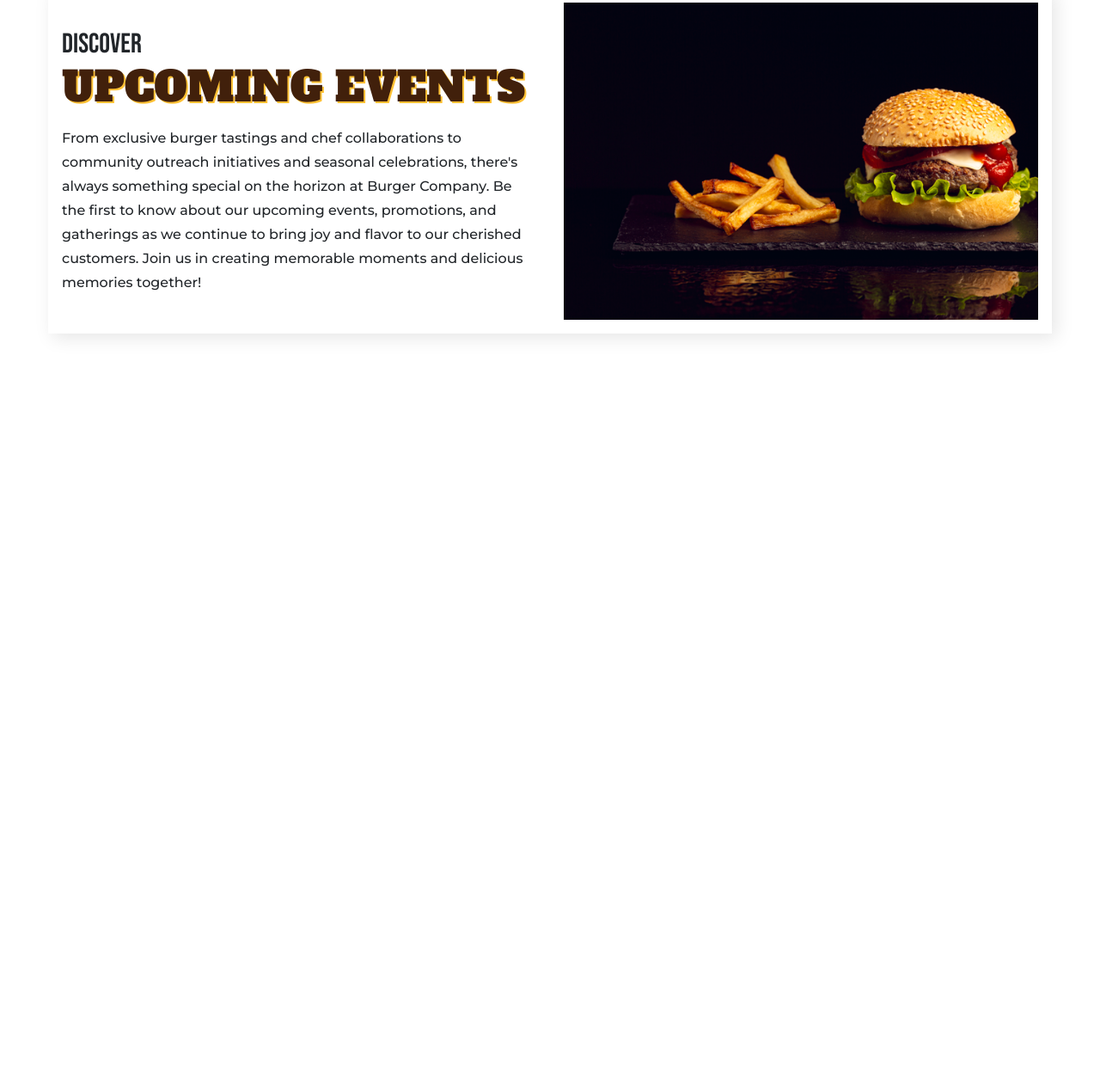
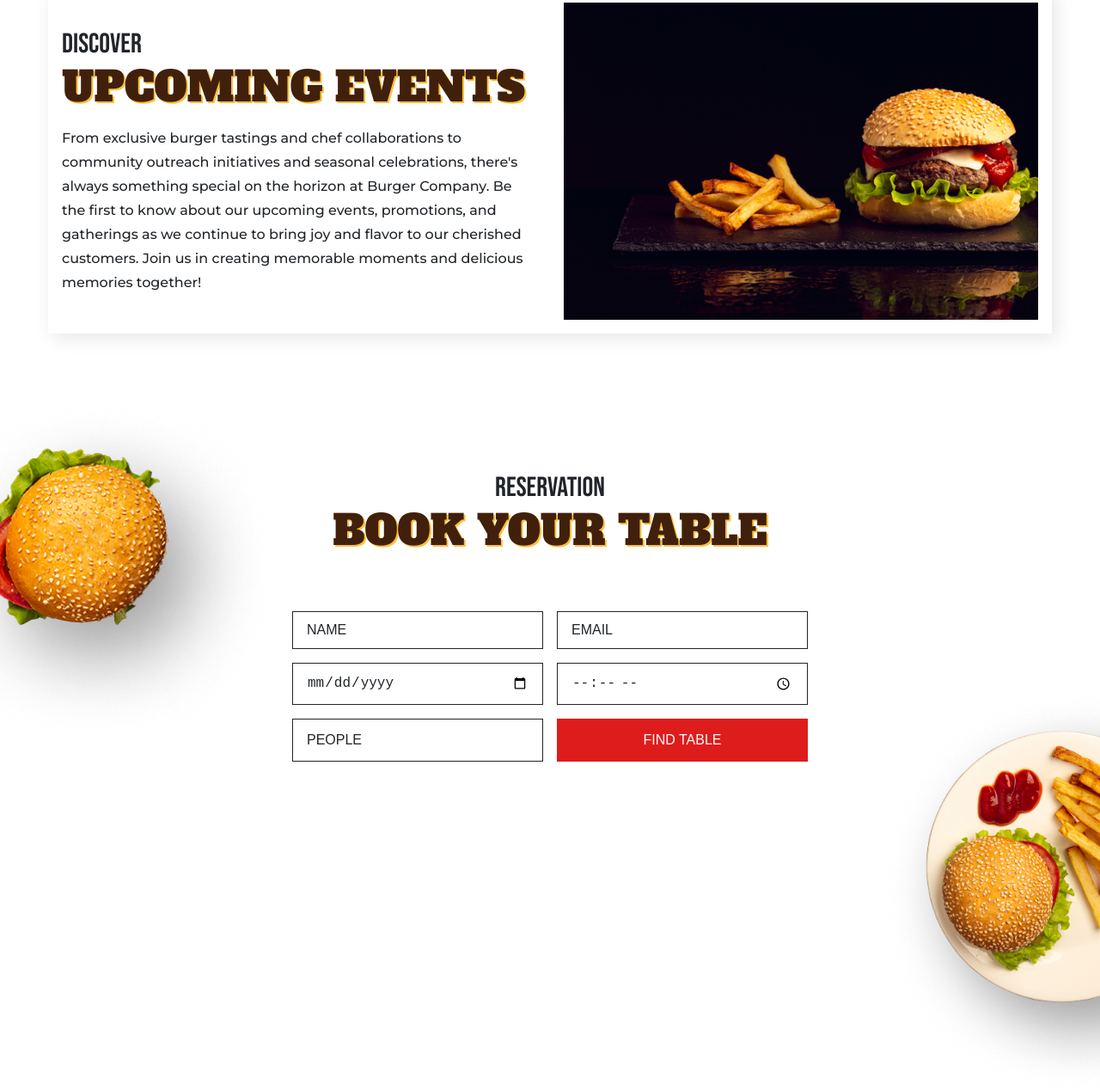
Before and after one commit to sudarshanshelke25/BurgerHaven-LandingPage, a plain HTML site: page index.html in a window 1280 px wide. Shown: the part 2254-3522 px from the top of the page at 86% size. Before the commit the page ends 2722 px from the top, so only its background shows below. Drawn offline with nearby package versions, Linux system fonts and the light colour scheme.

Commit message:
5th Commit: Create ContactSection for BurgerHaven

```diff
--- a/index.html
+++ b/index.html
@@ -155,6 +155,34 @@
         </div>
     </section>
 
+    <section class="reservation" id="contact">
+        <div class="section-container reservation-container">
+            <h3>
+                RESERVATION
+            </h3>
+            <h2 class="section-header">
+                BOOK YOUR TABLE
+            </h2>
+            <form action="/">
+                <input type="text" placeholder="NAME">
+                <input type="email" placeholder="EMAIL">
+                <input type="date" placeholder="DATE">
+                <input type="time" placeholder="TIME">
+                <input type="number" placeholder="PEOPLE">
+                <button class="btn" type="submit">
+                    FIND TABLE
+                </button>
+            </form>
+        </div>
+        <img
+            src="assets/reservation-bg-1.png" alt="reservation"
+            class="reservation-bg-1"
+        />
+        <img
+            src="assets/reservation-bg-2.png" alt="reservation"
+            class="reservation-bg-2"
+        />
+    </section>
 
 
     <script src="https://unpkg.com/scrollreveal"></script>
--- a/script.js
+++ b/script.js
@@ -66,3 +66,28 @@ ScrollReveal().reveal(".event-content .section-description", {
     ...scrollRevealOption,
     delay: 1500,
 });
+
+ScrollReveal().reveal(".reservation .reservation-bg-1", {
+    ...scrollRevealOption,
+    origin: "left",
+});
+
+ScrollReveal().reveal(".reservation .reservation-bg-2", {
+    ...scrollRevealOption,
+    origin: "right",
+});
+
+ScrollReveal().reveal(".reservation-container h3", {
+    ...scrollRevealOption,
+    delay: 500,
+});
+
+ScrollReveal().reveal(".reservation-container .section-header", {
+    ...scrollRevealOption,
+    delay: 1000,
+});
+
+ScrollReveal().reveal(".reservation-container form", {
+    ...scrollRevealOption,
+    delay: 1500,
+});
--- a/style.css
+++ b/style.css
@@ -330,6 +330,46 @@ nav {
     margin-bottom: 1rem;
 }
 
+
+
+.reservation {
+    position: relative;
+    isolation: isolate;
+    height: 100vh;
+}
+
+.reservation-container h3 {
+    font-size: 2rem;
+    font-weight: 500;
+    font-family: var(--header-font-2);
+    color: var(--text-dark);
+    text-align: center;
+}
+
+.reservation-container form {
+    max-width: 400px;
+    margin-inline: auto;
+    margin-top: 4rem;
+    display: grid;
+    gap: 1rem;
+}
+
+.reservation-container input {
+    padding: 0.75rem 1rem;
+    outline: none;
+    border: 1px solid var(--text-dark);
+    font-size: 1rem;
+    color: var(--text-dark);
+}
+
+.reservation-container input::placeholder {
+    color: var(--text-dark);
+}
+
+.reservation img {
+    display: none;
+}
+
 @media (width > 540px) {
     .banner-container {
         grid-template-columns: repeat(2, 1fr);
@@ -442,6 +482,29 @@ nav {
     .event-content .section-header {
         text-align: left;
     }
+
+    .reservation-container form {
+        max-width: 600px;
+        grid-template-columns: repeat(2, 1fr);
+    }
+
+    .reservation img {
+        display: flex;
+        position: absolute;
+        z-index: -1;
+    }
+
+    .reservation-bg-1 {
+        left: 0;
+        top: 0;
+        width: clamp(100px, 25vw, 350px);
+    }
+
+    .reservation-bg-2 {
+        right: 0;
+        bottom: 0;
+        width: clamp(100px, 20vw, 250px);
+    }
 }
 
 @media (width > 1024px) {
```
